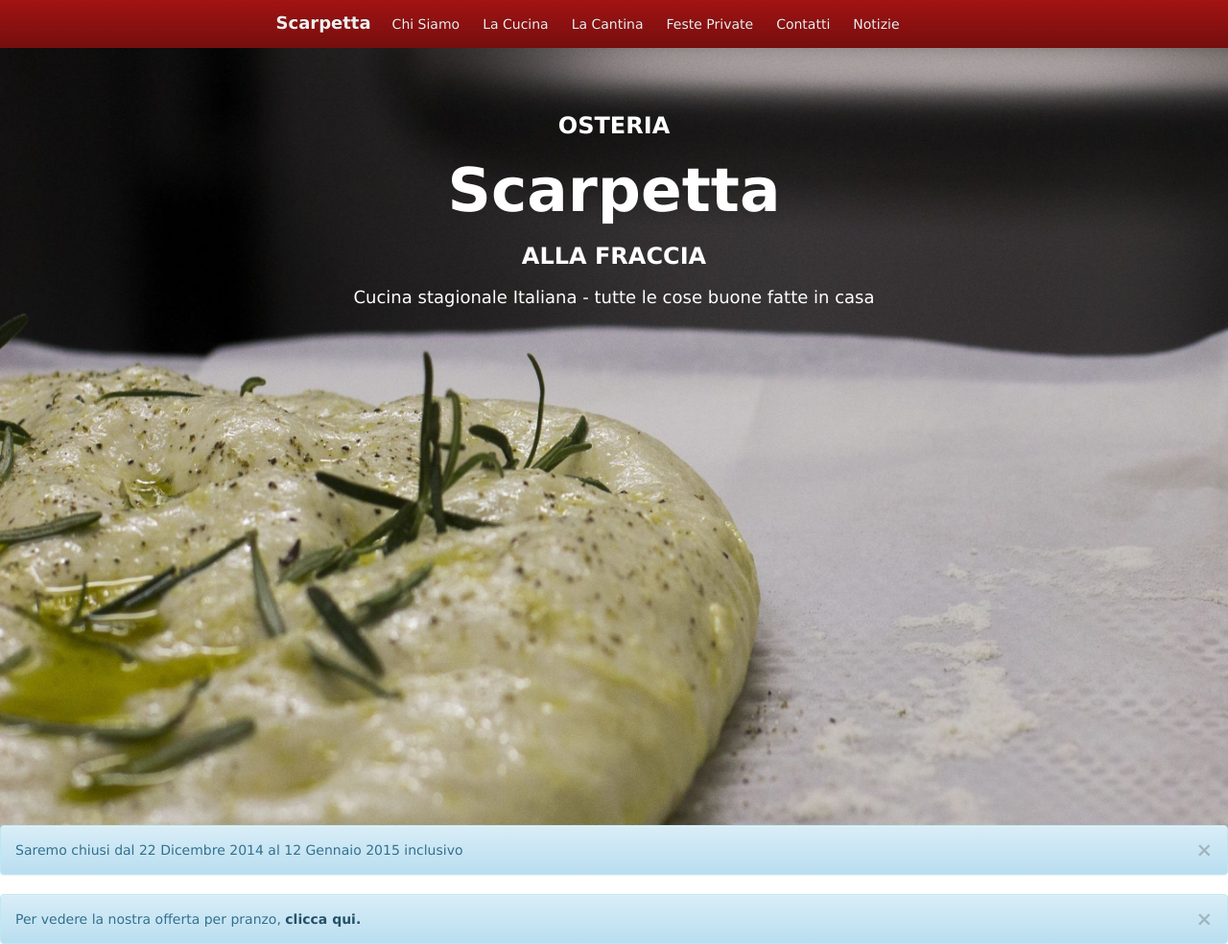
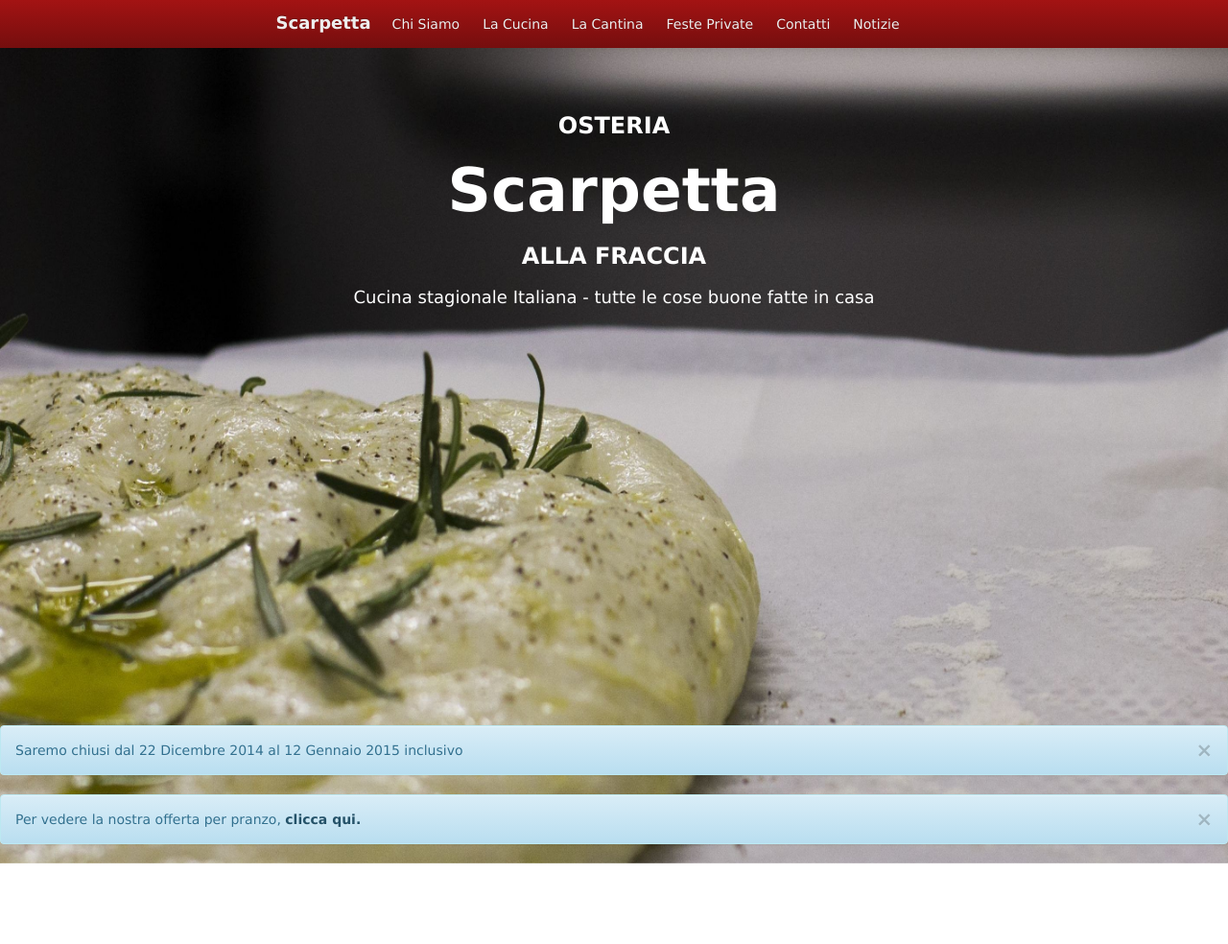
Before and after one commit to scarpetta-ch/scarpetta-ch.github.io, a Jekyll site: the page built from index.markdown, in a window 1280 px wide. Shown: the whole page at 96% size. Built offline with Jekyll 4.4.1, drawn with Linux system fonts in a browser that asks for light colours; nearby versions of some CDN libraries; Markdown is read by kramdown in place of the engine named in the settings; after the commit the page ends 900 px from its top, so only the background shows below that.

Commit message:
div to fix navbar to bottom of page

```diff
--- a/_layouts/coverpage.html
+++ b/_layouts/coverpage.html
@@ -15,6 +15,7 @@
 	</div>
 </div>
 </div>
+<div class="navbar navbar-fixed-bottom">
 <div class="alert alert-info alert-dismissible" role="alert">
   <button type="button" class="close" data-dismiss="alert"><span aria-hidden="true">&times;</span><span class="sr-only">Close</span></button>
 {% if page.lang == "it" %} Saremo chiusi dal 22 Dicembre 2014 al 12 Gennaio 2015 inclusivo
@@ -27,6 +28,7 @@
   <button type="button" class="close" data-dismiss="alert"><span aria-hidden="true">&times;</span><span class="sr-only">Close</span></button>
 Per vedere la nostra offerta per pranzo, <a href="/menus/Offerta Pranzo Nov 2014.pdf" class="alert-link">clicca qui.</a>
 </div>
+</div>
     <!-- Bootstrap core JavaScript
     ================================================== -->
     <!-- Placed at the end of the document so the pages load faster -->
```
